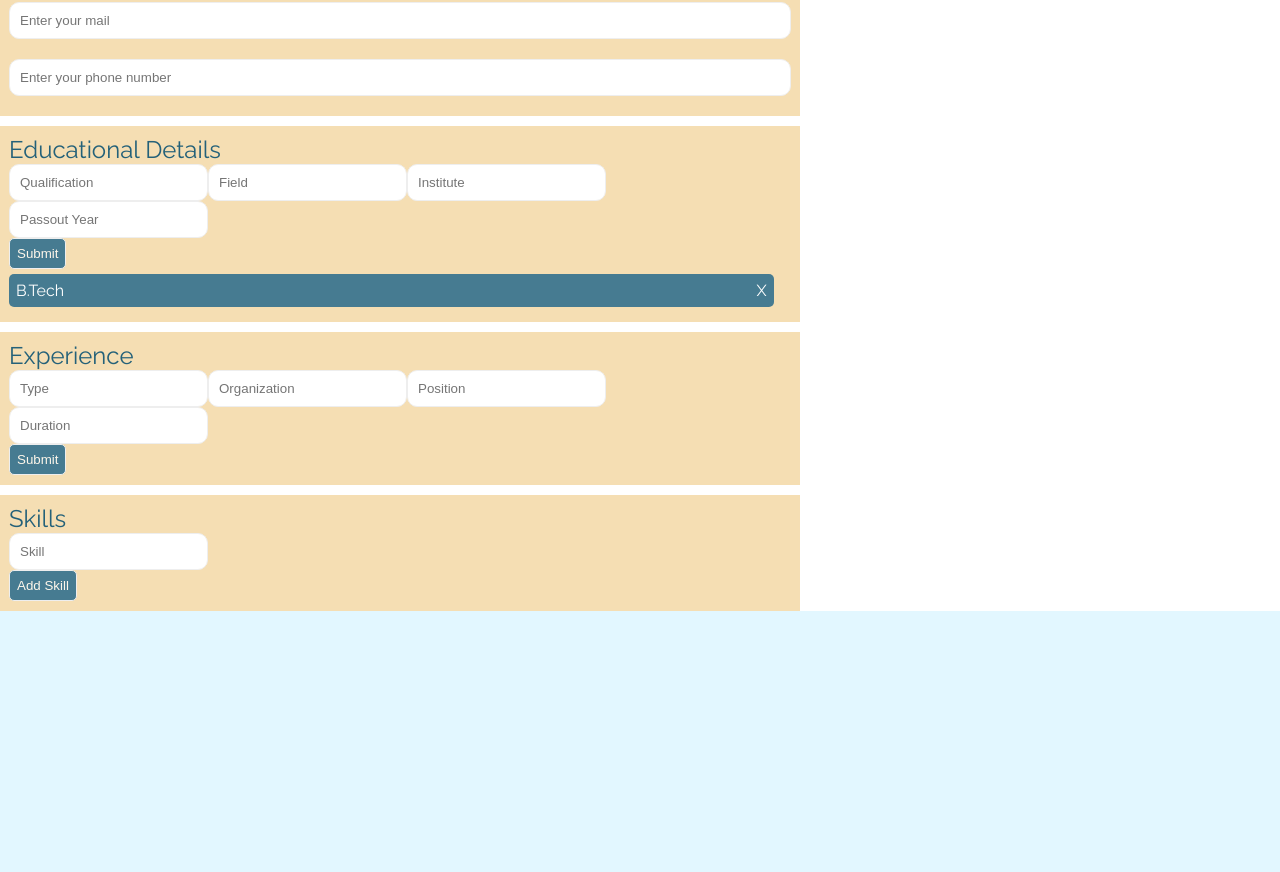
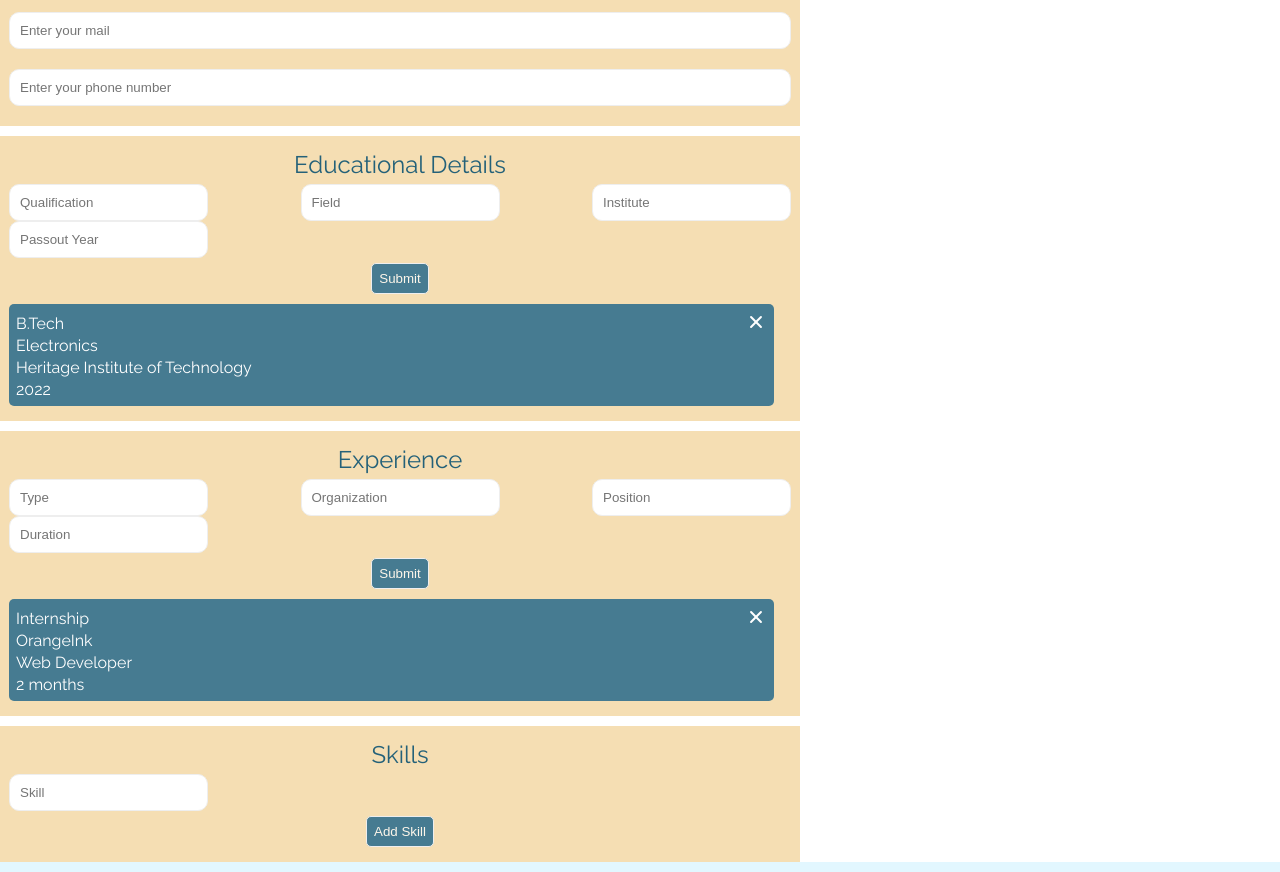
Before and after one commit to SBhattacharya45/resume-builder, a React (Create React App) app: page /form in a window 1280 px wide. Shown: the part 426-1298 px from the top of the page. Before the commit the page ends 1047 px from the top, so only its background shows below. Built offline with nearby package versions, Linux system fonts and the light colour scheme.

Commit message:
added ui changes to the items, added close icon

```diff
--- a/src/components/Item/Item.js
+++ b/src/components/Item/Item.js
@@ -6,22 +6,32 @@ const item = (props) => {
     if(props.qualification) {
         return (
             <div className={classes.Item}>
-                <span>{props.qualification}</span>
-                <span onClick={() => props.delete(props.id)}>X</span>
+                <div className={classes.ItemDataContainer}>
+                    <span className={classes.ItemData}>{props.qualification}</span>
+                    <span className={classes.ItemData}>{props.field}</span>
+                    <span className={classes.ItemData}>{props.institute}</span>
+                    <span className={classes.ItemData}>{props.passout}</span>
+                </div>
+                <span onClick={() => props.delete(props.id)}><i className={classes.CloseIcon}></i></span>
             </div>
         )
     } else if(props.type) {
         return (
             <div className={classes.Item}>
-                <span>{props.type}</span>
-                <span onClick={() => props.delete(props.id)}>X</span>
+                <div className={classes.ItemDataContainer}>
+                    <span className={classes.ItemData}>{props.type}</span>
+                    <span className={classes.ItemData}>{props.organization}</span>
+                    <span className={classes.ItemData}>{props.position}</span>
+                    <span className={classes.ItemData}>{props.duration}</span>
+                </div>
+                <span onClick={() => props.delete(props.id)}><i className={classes.CloseIcon}></i></span>
             </div>
         )
     } else if(props.skill) {
         return (
             <div className={classes.Item}>
                 <span>{props.skill}</span>
-                <span onClick={() => props.delete(props.id)}>X</span>
+                <span onClick={() => props.delete(props.id)}><i className={classes.CloseIcon}></i></span>
             </div>
         )
     }
--- a/src/components/Item/Item.module.css
+++ b/src/components/Item/Item.module.css
@@ -8,3 +8,40 @@
     margin: 5px 0px;
     border-radius: 5px;
 }
+.ItemDataContainer {
+    display: flex;
+    flex-direction: column;
+}
+
+.ItemData {
+    margin-top: 3px;
+}
+
+/* for close icon */
+.CloseIcon {
+    box-sizing: border-box;
+    position: relative;
+    display: block;
+    transform: scale(var(--ggs,1));
+    width: 22px;
+    height: 22px;
+    border: 2px solid transparent;
+    border-radius: 40px
+}
+.CloseIcon::after,
+.CloseIcon::before {
+    content: "";
+    display: block;
+    box-sizing: border-box;
+    position: absolute;
+    width: 16px;
+    height: 2px;
+    background: currentColor;
+    transform: rotate(45deg);
+    border-radius: 5px;
+    top: 8px;
+    left: 1px
+}
+.CloseIcon::after {
+    transform: rotate(-45deg)
+}
--- a/src/containers/FormContainer/FormContainer.js
+++ b/src/containers/FormContainer/FormContainer.js
@@ -80,7 +80,12 @@ class FormConatiner extends Component {
             field: 'Electronics',
             passout: '2022'
         }],
-        expDetails: [],
+        expDetails: [{
+            type: 'Internship',
+            organization: 'OrangeInk',
+            position: 'Web Developer',
+            duration: '2 months'
+        }],
         skills: []
     }
 
@@ -124,7 +129,7 @@ class FormConatiner extends Component {
         let updatedExpDetails = [...this.state.expDetails];
         updatedExpDetails.push({
             type: data.get('type'),
-            oragnisation: data.get('oragnization'),
+            organization: data.get('organization'),
             position: data.get('position'),
             duration: data.get('duration')
         })
@@ -176,7 +181,14 @@ class FormConatiner extends Component {
         let eduItems = (
             <div>
                 {eduItemsArray.map((eduElement, igKey) => (
-                    <Item key={igKey} id={igKey} delete={this.eduDeleteHandler} qualification={eduElement.qualification}/>
+                    <Item
+                    key={igKey}
+                    id={igKey}
+                    delete={this.eduDeleteHandler}
+                    qualification={eduElement.qualification}
+                    institute={eduElement.institute}
+                    field={eduElement.field}
+                    passout={eduElement.passout}/>
                 ))}
             </div>
         )
@@ -185,7 +197,14 @@ class FormConatiner extends Component {
         let expItems = (
             <div>
                 {expItemsArray.map((expElement, igKey) => (
-                    <Item key={igKey} id={igKey} delete={this.expDeleteHandler} type={expElement.type}/>
+                    <Item
+                    key={igKey}
+                    id={igKey}
+                    delete={this.expDeleteHandler}
+                    type={expElement.type}
+                    position={expElement.position}
+                    organization={expElement.organization}
+                    duration={expElement.duration}/>
                 ))}
             </div>
         )
@@ -235,7 +254,9 @@ class FormConatiner extends Component {
                                 type="text"
                                 name="passout"/>
                             </div>
-                            <button className={classes.Button} type="submit">Submit</button>
+                            <div className={classes.ButtonContainer}>
+                                <button className={classes.Button} type="submit">Submit</button>
+                            </div>
                         </form>
                         <div className={classes.ItemContainer}>
                             {eduItems}
@@ -266,9 +287,11 @@ class FormConatiner extends Component {
                                 className={classes.Input}
                                 placeholder="Duration"
                                 type="text"
-                                name="Duration"/>
+                                name="duration"/>
                             </div>
-                            <button className={classes.Button} type="submit">Submit</button>
+                            <div className={classes.ButtonContainer}>
+                                <button className={classes.Button} type="submit">Submit</button>
+                            </div>
                         </form>
                         {expItems}
                     </div>
@@ -284,7 +307,9 @@ class FormConatiner extends Component {
                                 type="text"
                                 name="skill"/>
                             </div>
-                            <button className={classes.Button} type="submit">Add Skill</button>
+                            <div className={classes.ButtonContainer}>
+                                <button className={classes.Button} type="submit">Add Skill</button>
+                            </div>
                         </form>
                         {skills}
                     </div>
--- a/src/containers/FormContainer/FormContainer.module.css
+++ b/src/containers/FormContainer/FormContainer.module.css
@@ -13,10 +13,12 @@
 
 .Container h2 {
     font-weight: 400;
+    margin: 5px auto;
 }
 
 .InputContainer {
     display: flex;
+    justify-content: space-between;
     flex-wrap: wrap;
 }
 
@@ -33,6 +35,12 @@
     padding: 7px;
     border: 1px solid #eee;
     color: rgb(253, 246, 234);
+    margin: 5px auto;
+}
+
+.ButtonContainer {
+    display: flex;
+    justify-content: center;
 }
 
 
@@ -49,4 +57,9 @@
         border-radius: 10px;
         border: 1px solid #eee;
     }
+
+    .InputContainer {
+        display: flex;
+        flex-wrap: wrap;
+    }
   }
```
